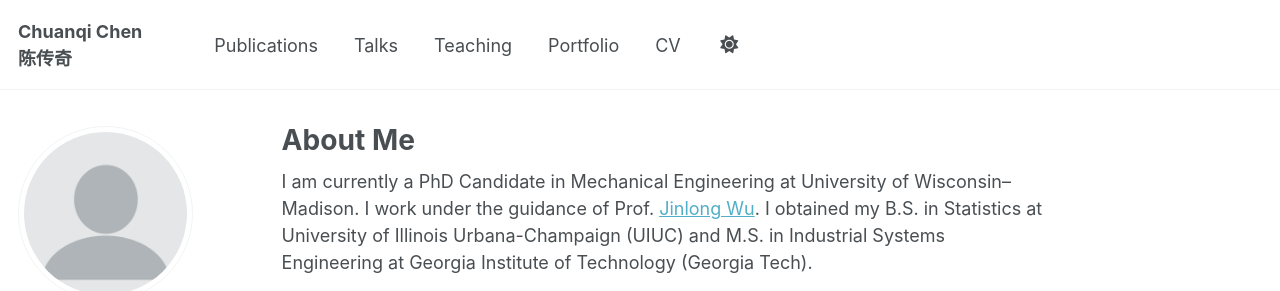
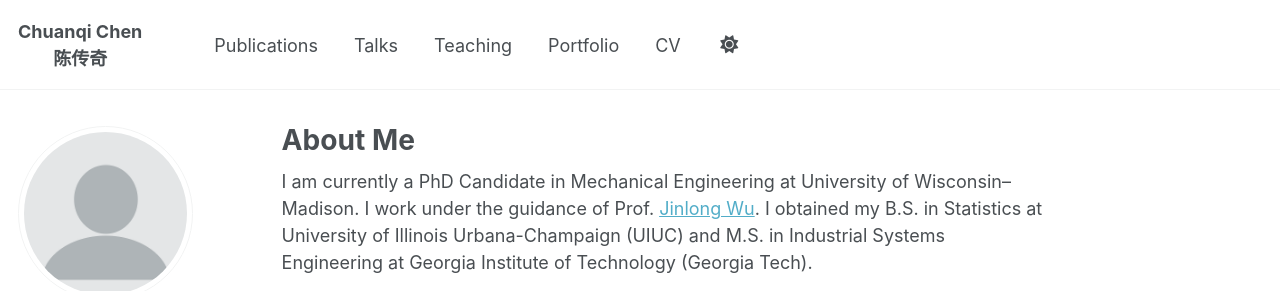
Before and after one commit to Chuanqi-Chen/Chuanqi-Chen.github.io, a Jekyll site: the page built from _pages/about.md, in a window 1280 px wide. Shown: the top 291 px of the page. Built offline with Jekyll 4.4.1, drawn with Linux system fonts in a browser that asks for light colours; some web fonts are replaced.

Commit message:
Update _config.yml

```diff
--- a/_config.yml
+++ b/_config.yml
@@ -9,7 +9,7 @@
 # Basic Site Settings
 locale                   : "en-US"
 site_theme               : "default"
-title                    : "Chuanqi Chen<br>陈传奇"
+title                    : "<div align='center'><strong>Chuanqi Chen</strong><br>陈传奇</div>" # "Chuanqi Chen<br>陈传奇"
 title_separator          : ""
 name                     : &name "Your Name"
 description              : &description "personal description"
```
